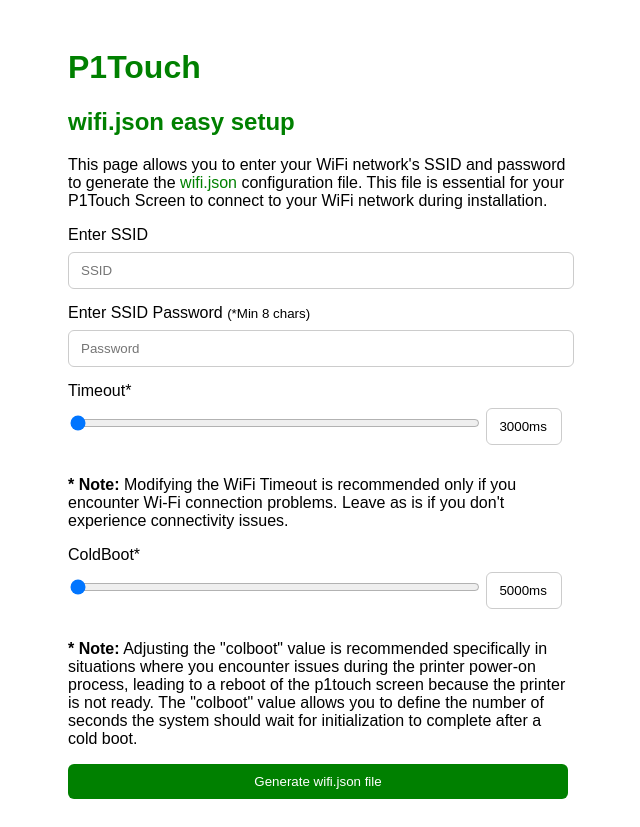
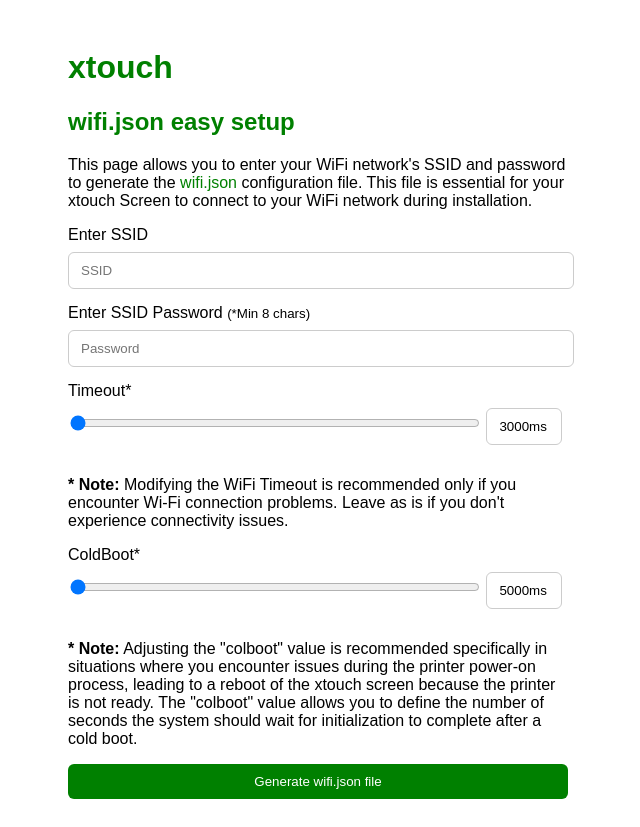
Before and after one commit to xperiments/xtouch-bin, a plain HTML site: page ssid.html in a window 1280 px wide. Shown: the whole page, without its empty margins (322-962 px from the left). Drawn offline with Linux system fonts and the light colour scheme.

Commit message:
Update naming

```diff
--- a/ssid.html
+++ b/ssid.html
@@ -3,7 +3,7 @@
   <head>
     <meta charset="UTF-8" />
     <meta name="viewport" content="width=device-width, initial-scale=1.0" />
-    <title>P1Touch Save SSID & PWD to SD Card</title>
+    <title>xtouch Save SSID & PWD to SD Card</title>
     <style>
       body,
       code {
@@ -76,12 +76,12 @@
   </head>
   <body>
     <form id="ssidPwdForm">
-      <h1>P1Touch</h1>
+      <h1>xtouch</h1>
       <h2>wifi.json easy setup</h2>
       <p>
         This page allows you to enter your WiFi network's SSID and password to
         generate the <code>wifi.json</code> configuration file. This file is
-        essential for your P1Touch Screen to connect to your WiFi network during
+        essential for your xtouch Screen to connect to your WiFi network during
         installation.
       </p>
       <label for="ssid">Enter SSID</label>
@@ -153,7 +153,7 @@
       <p>
         <strong>* Note:</strong> Adjusting the "colboot" value is recommended
         specifically in situations where you encounter issues during the printer
-        power-on process, leading to a reboot of the p1touch screen because the
+        power-on process, leading to a reboot of the xtouch screen because the
         printer is not ready. The "colboot" value allows you to define the
         number of seconds the system should wait for initialization to complete
         after a cold boot.
```
